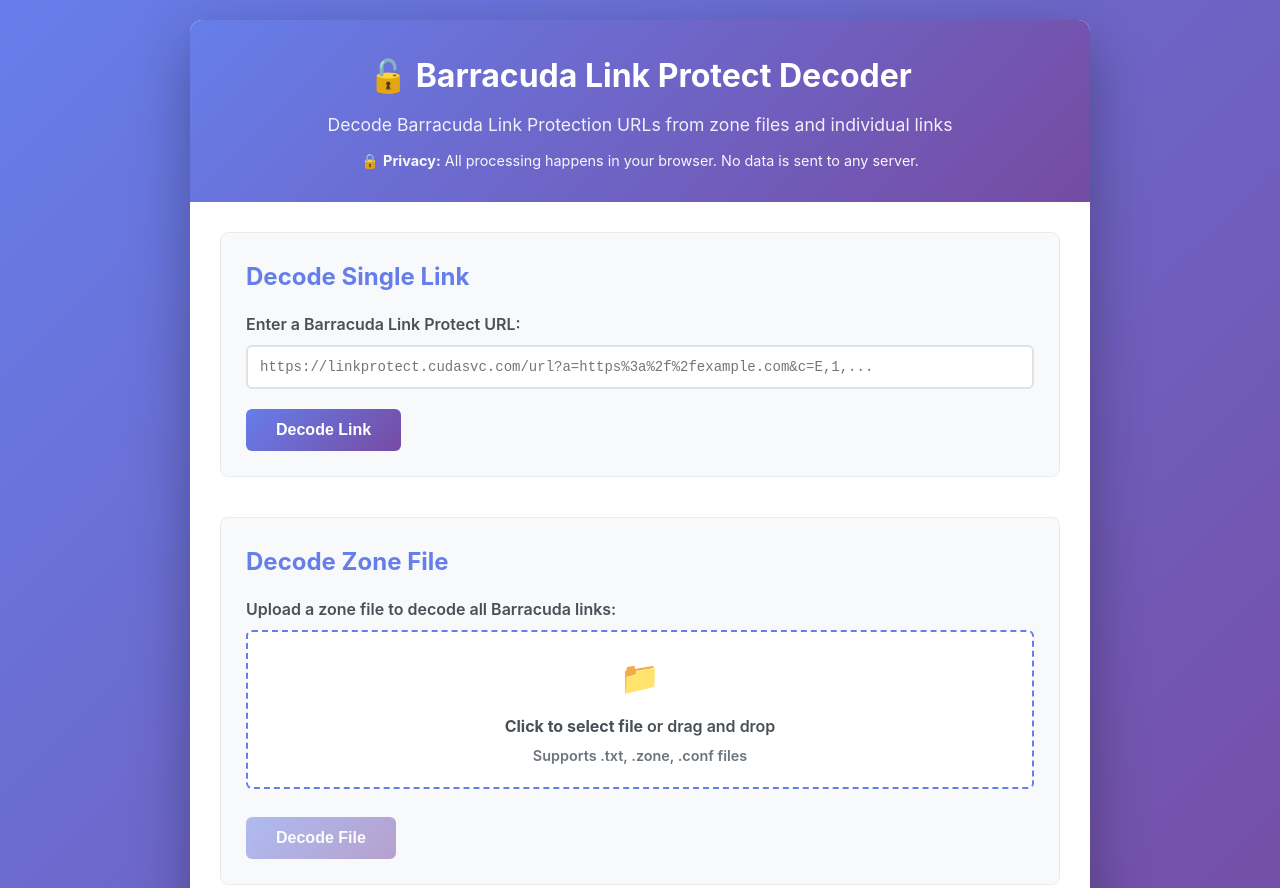
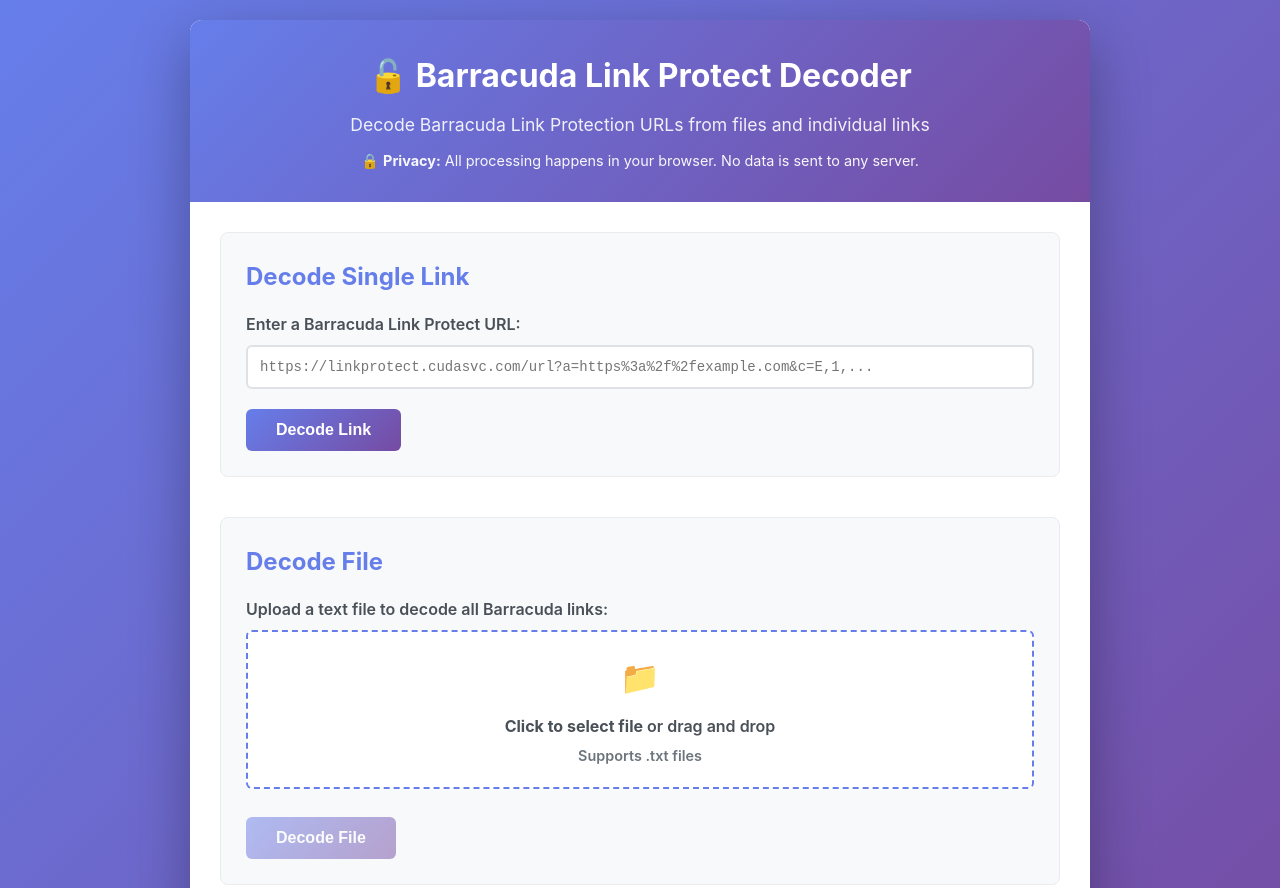
Before and after one commit to Luke-ThinkSol/luke-thinksol.github.io, a plain HTML site: page linkprotect.html in a window 1280 px wide. Shown: the top 888 px of the page. Drawn offline with Linux system fonts and the light colour scheme.

Commit message:
Update text for file upload and decoding instructions

```diff
--- a/linkprotect.html
+++ b/linkprotect.html
@@ -244,7 +244,7 @@
     <div class="container">
         <header>
             <h1>🔓 Barracuda Link Protect Decoder</h1>
-            <p>Decode Barracuda Link Protection URLs from zone files and individual links</p>
+            <p>Decode Barracuda Link Protection URLs from files and individual links</p>
             <p style="font-size: 0.9em; margin-top: 10px; opacity: 0.95;">
                 🔒 <strong>Privacy:</strong> All processing happens in your browser. No data is sent to any server.
             </p>
@@ -277,21 +277,21 @@
 
             <!-- File Upload Decoder -->
             <div class="section">
-                <h2>Decode Zone File</h2>
+                <h2>Decode File</h2>
                 <div class="input-group">
-                    <label>Upload a zone file to decode all Barracuda links:</label>
+                    <label>Upload a text file to decode all Barracuda links:</label>
                     <div class="file-upload">
                         <input
                             type="file"
                             id="fileInput"
-                            accept=".txt,.zone,.conf"
+                            accept=".txt"
                             onchange="handleFileSelect(event)"
                         >
                         <label for="fileInput" class="file-upload-label">
                             <div style="font-size: 2em; margin-bottom: 10px;">📁</div>
                             <div><strong>Click to select file</strong> or drag and drop</div>
                             <div style="font-size: 0.9em; color: #6c757d; margin-top: 5px;">
-                                Supports .txt, .zone, .conf files
+                                Supports .txt files
                             </div>
                         </label>
                     </div>
```
